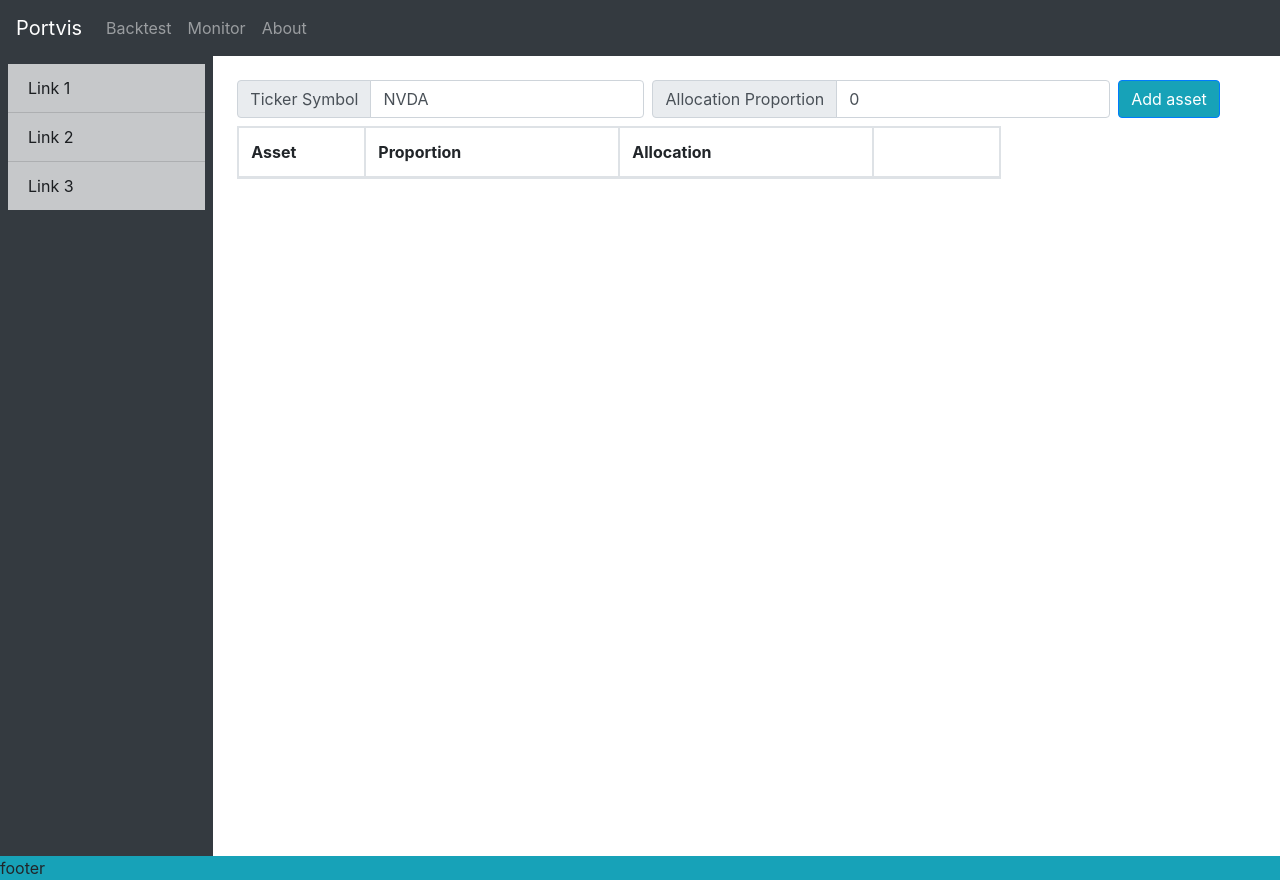
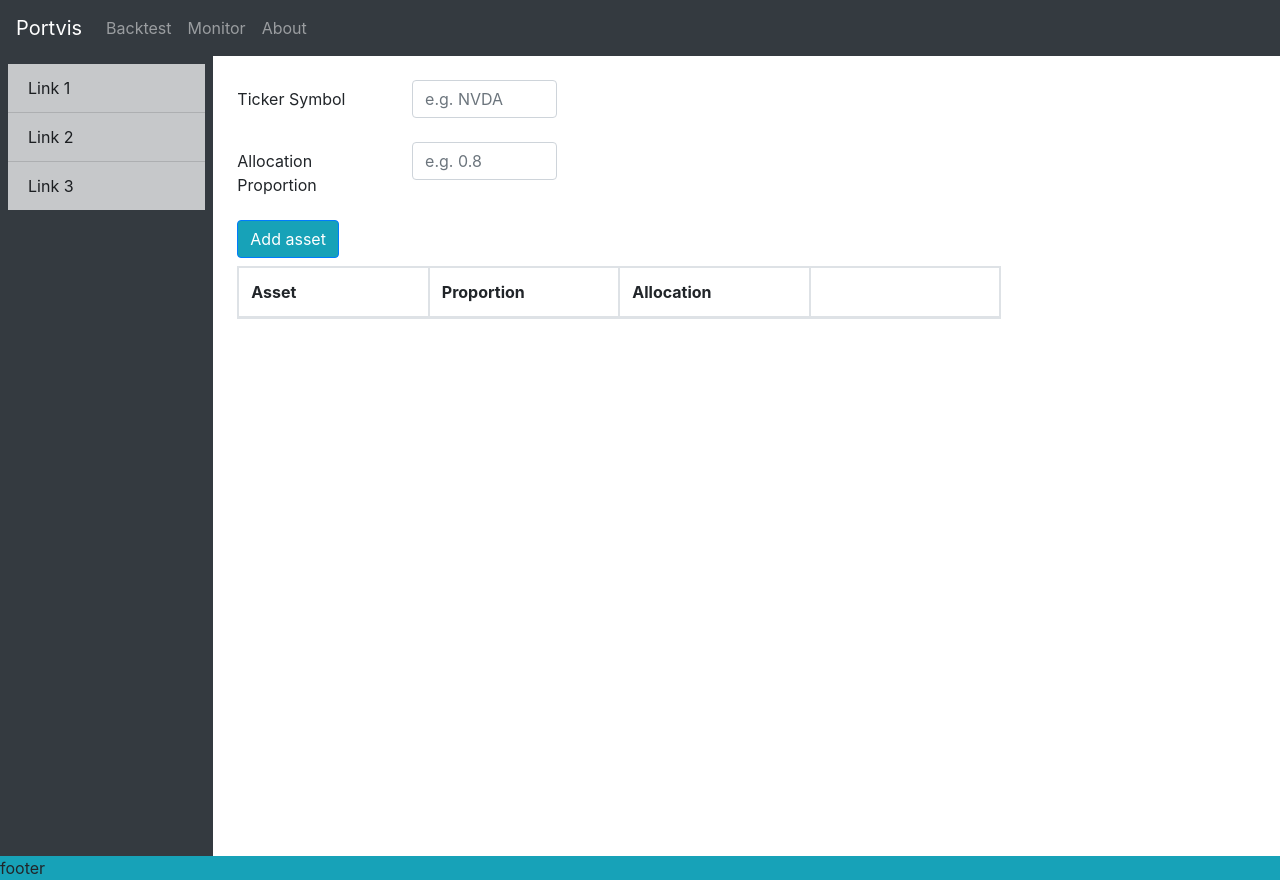
Before and after one commit to jonjau/portvis, a React (Create React App) app in the folder client/: page /backtest in a window 1280 px wide. Built offline with nearby package versions, Linux system fonts and the light colour scheme.

Commit message:
basic ticker symbol and allocation proportion validation functional (Formik + Yup)

```diff
--- a/client/package.json
+++ b/client/package.json
@@ -12,11 +12,10 @@
     "formik": "^2.1.5",
     "react": "^16.13.0",
     "react-bootstrap": "^1.2.1",
-    "react-bootstrap-table-next": "^4.0.3",
-    "react-bootstrap-table2-editor": "^1.4.0",
     "react-dom": "^16.13.0",
     "react-router-dom": "^5.1.2",
-    "react-scripts": "3.4.0"
+    "react-scripts": "3.4.0",
+    "yup": "^0.29.1"
   },
   "scripts": {
     "start": "react-scripts start",
--- a/client/src/components/AllocationTable.js
+++ b/client/src/components/AllocationTable.js
@@ -1,18 +1,60 @@
 import React, { Component } from "react";
-import { Table, Button, Form, FormControl, InputGroup } from "react-bootstrap";
+import {
+  Table,
+  Button,
+  Form,
+  FormControl,
+  InputGroup,
+  Row,
+  Col,
+} from "react-bootstrap";
 import { useFormik } from "formik";
-// import BoostrapTable from "react-bootstrap-table-next";
-// import cellEditFactory from 'react-bootstrap-table2-editor';
+import * as Yup from "yup";
+
+function validate(values, assetSymbols) {
+  const errors = {};
+  if (!values.symbol) {
+    errors.symbol = "Required";
+  } else if (assetSymbols.includes(values.symbol)) {
+    errors.symbol = `${values.symbol} already in portfolio`;
+  }
+  if (!values.proportion) {
+    errors.proportion = "Required";
+  } else if (!(0.0 <= Number(values.proportion) <= 1.0)) {
+    errors.proportion = "Proportion must be a number between 0 and 1";
+  }
+  return errors;
+}
 
 function AssetForm(props) {
+  //TODO: validation, portfolio initial value
   // this is a React hook, works for functional components, like this one.
   const formik = useFormik({
     initialValues: {
-      symbol: "NVDA",
-      proportion: 0.0,
+      symbol: "",
+      proportion: "",
     },
+    // need to pass in current asset symbols in portfolio for validation
+    // this is probably not the best way to do it.
+    //validate: (values) => validate(values, props.assetSymbols),
+    validationSchema: Yup.object({
+      symbol: Yup.string()
+        .required("Required")
+        .typeError("Must be a string of characters")
+        .test(
+          "duplicate-asset-test", "Asset already exists in portfolio",
+          function(value) {
+            // true if valid, false if error
+            return !props.assetSymbols.includes(value);
+          }
+        ),
+      proportion: Yup.number()
+        .required("Required")
+        .typeError("Must be a number")
+        .min(0, "Must be between 0 and 1")
+        .max(1, "must be between 0 and 1"),
+    }),
     onSubmit: (values) => {
-      //alert(JSON.stringify(values, null, 2));
       props.submitAction(values);
     },
   });
@@ -20,29 +62,47 @@ function AssetForm(props) {
   // `name` in a Form.Control (like HTML's <input>) identifies what the
   // variable's name is in the form. It must be the same with what Formik knows.
   return (
-    <Form inline onSubmit={formik.handleSubmit}>
+    <Form onSubmit={formik.handleSubmit}>
+      <Form.Group as={Row}>
+        <Form.Label column md="2">
+          Ticker Symbol
+        </Form.Label>
+        <Col md="2">
           <InputGroup className="mb-2 mr-sm-2">
-        <InputGroup.Prepend>
-          <InputGroup.Text>Ticker Symbol</InputGroup.Text>
-        </InputGroup.Prepend>
             <Form.Control
               id="inputSymbol"
               name="symbol"
-          value={formik.values.symbol}
+              placeholder="e.g. NVDA"
               onChange={formik.handleChange}
+              onBlur={formik.handleBlur}
             />
           </InputGroup>
+        </Col>
+        {formik.touched.symbol && formik.errors.symbol ? (
+          <div>{formik.errors.symbol}</div>
+        ) : null}
+      </Form.Group>
+
+      <Form.Group as={Row}>
+        <Form.Label column md="2">
+          Allocation Proportion
+        </Form.Label>
+        <Col md="2">
           <InputGroup className="mb-2 mr-sm-2">
-        <InputGroup.Prepend>
-          <InputGroup.Text>Allocation Proportion</InputGroup.Text>
-        </InputGroup.Prepend>
             <FormControl
               id="inputProportion"
               name="proportion"
-          value={formik.values.proportion}
+              placeholder="e.g. 0.8"
               onChange={formik.handleChange}
+              onBlur={formik.handleBlur}
             />
           </InputGroup>
+        </Col>
+        {formik.touched.proportion && formik.errors.proportion ? (
+          <div>{formik.errors.proportion}</div>
+        ) : null}
+      </Form.Group>
+
       <Button type="submit" className="bg-info mb-2">
         Add asset
       </Button>
@@ -58,25 +118,13 @@ class AllocationTable extends Component {
       assets: [],
     };
 
-    this.columns = [
-      {
-        dataField: "symbol",
-        text: "Ticker Symbol",
-        sort: true,
-      },
-      {
-        dataField: "proportion",
-        text: "Allocation Proportion",
-        sort: true,
-      },
-    ];
-
     this.addAssetClicked = this.addAssetClicked.bind(this);
     this.deleteAssetClicked = this.deleteAssetClicked.bind(this);
   }
 
   addAssetClicked(newAsset) {
     // never mutate state directly!
+    alert(JSON.stringify(newAsset, null, 2));
     this.setState((prevState) => ({
       assets: [...prevState.assets, newAsset],
     }));
@@ -93,21 +141,17 @@ class AllocationTable extends Component {
     // doesn't have to be called submitAction
     return (
       <>
-        <AssetForm submitAction={this.addAssetClicked} />
-        {/* <BoostrapTable
-          keyField="name"
-          data={this.state.assets}
-          columns={this.columns}
-          cellEdit={ cellEditFactory({ mode: 'click' }) }
-        ></BoostrapTable> */}
-
-        <Table bordered hover className="col-9">
+        <AssetForm
+          submitAction={this.addAssetClicked}
+          assetSymbols={this.state.assets.map((asset) => asset.symbol)}
+        />
+        <Table bordered hover className="col-9 table-condensed">
           <thead>
             <tr className="d-flex">
-              <th className="col-2">Asset</th>
-              <th className="col-4">Proportion</th>
-              <th className="col-4">Allocation</th>
-              <th className="col-2"></th>
+              <th className="col-3">Asset</th>
+              <th className="col-3">Proportion</th>
+              <th className="col-3">Allocation</th>
+              <th className="col-3"></th>
             </tr>
           </thead>
           <tbody>
@@ -115,21 +159,16 @@ class AllocationTable extends Component {
               // symbol must be unique! Validate this with Formik
               // https://reactjs.org/docs/lists-and-keys.html#keys
               <tr className="d-flex" key={asset.symbol}>
-                <td className="col-2">{asset.symbol}</td>
-                <td className="col-4">{asset.proportion}</td>
-                <td className="col-4">lorem ipsum</td>
-                <td classname="col-2">
+                <td className="col-3">{asset.symbol}</td>
+                <td className="col-3">{asset.proportion}</td>
+                <td className="col-3">lorem ipsum</td>
+                <td className="col-3">
                   <Button
                     className="btn-danger"
                     onClick={() => this.deleteAssetClicked(asset.symbol)}
                   >
                     Delete
                   </Button>
-                  {/* <InputGroup>
-                  <FormControl>
-
-                  </FormControl>
-                  </InputGroup> */}
                 </td>
               </tr>
             ))}
--- a/client/src/components/BacktestComponent.js
+++ b/client/src/components/BacktestComponent.js
@@ -1,7 +1,7 @@
 import React, { Component } from "react";
 import StockService from "../service/StockService";
 import Dygraph from "dygraphs";
-import { ListGroup, Row, Col, Container } from "react-bootstrap";
+import { ListGroup, Row, Col } from "react-bootstrap";
 import "./BacktestComponent.css";
 import AllocationTable from "./AllocationTable";
 
```
Also changed, not shown: 1 other file (tests, documents, lock files or other folders). Lines whose indentation alone changed are shown as unchanged.
